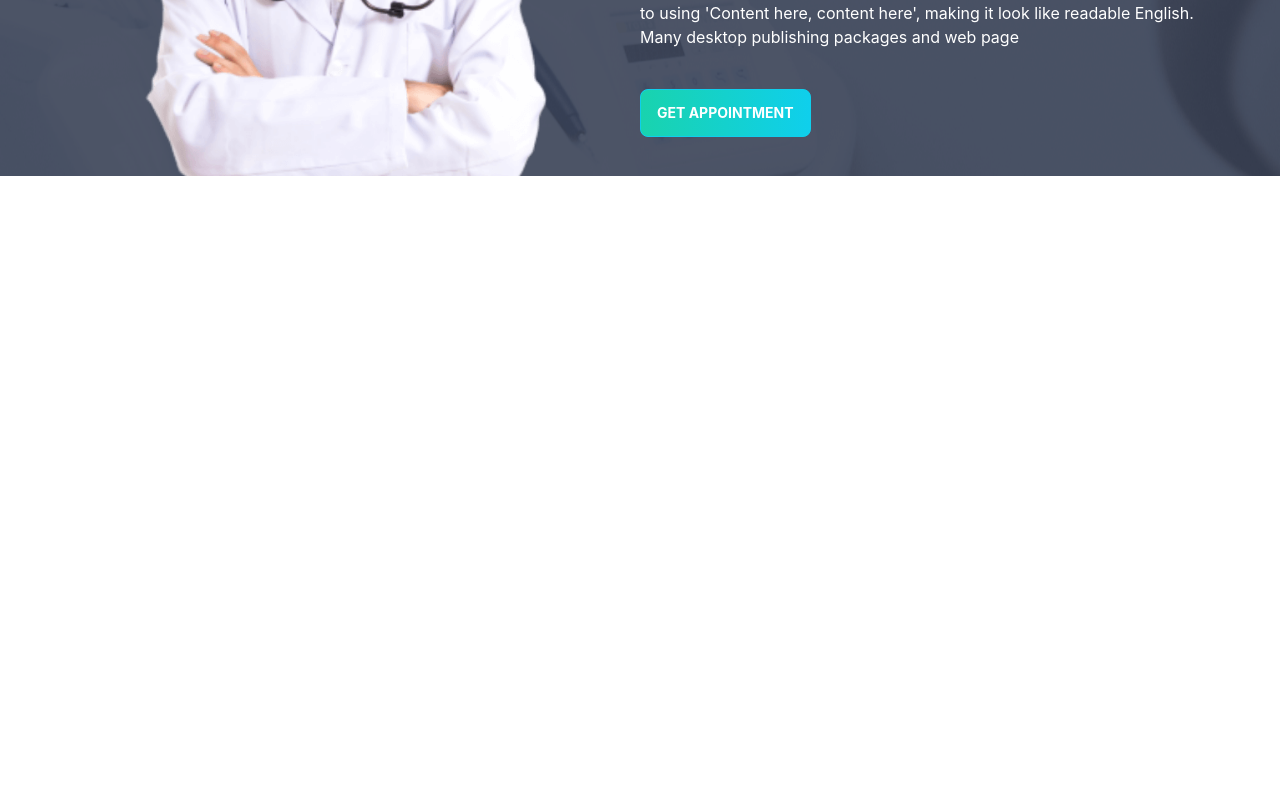
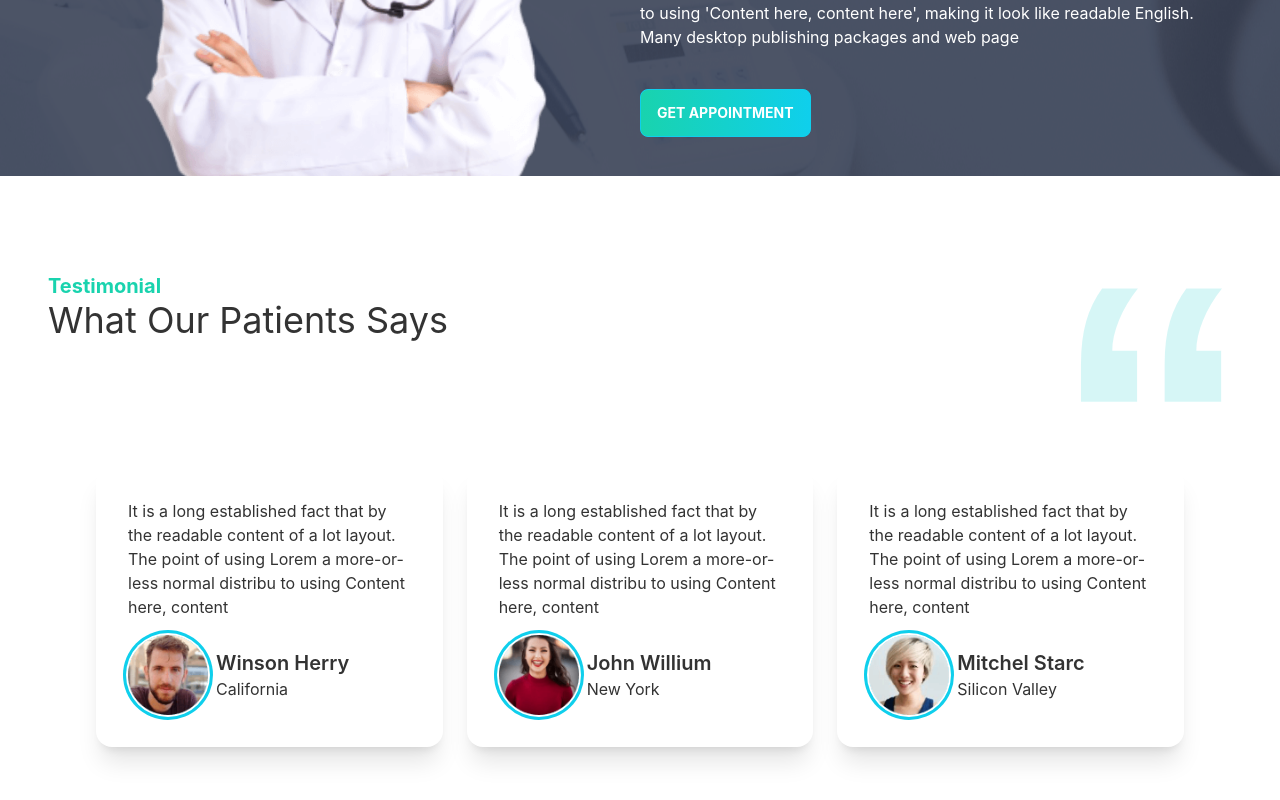
Before and after one commit to dear-mahmud-bd/web-project-001, a React (Create React App) app: page / in a window 1280 px wide. Shown: the part 2278-3078 px from the top of the page. Before the commit the page ends 2454 px from the top, so only its background shows below. Built offline with nearby package versions, Linux system fonts and the light colour scheme.

Commit message:
feedback

```diff
--- a/src/components/Pages/Home/Home.js
+++ b/src/components/Pages/Home/Home.js
@@ -3,6 +3,7 @@ import Banner from './Banner';
 import HomeAppointment from './HomeAppointment';
 import Info from './Info';
 import Services from './Services';
+import Testimonial from './Testimonial';
 
 const Home = () => {
     return (
@@ -11,6 +12,7 @@ const Home = () => {
             <Info/>
             <Services/>
             <HomeAppointment/>
+            <Testimonial></Testimonial>
         </div>
     );
 };
--- a/src/components/Pages/Home/HomeAppointment.js
+++ b/src/components/Pages/Home/HomeAppointment.js
@@ -5,7 +5,7 @@ import PrimaryBtn from '../../Shared/PrimaryBtn';
 
 const HomeAppointment = () => {
     return (
-        <div
+        <div className='mb-24'
             style={{
                 background: `url(${appointment})`
             }}
--- /dev/null
+++ b/src/components/Pages/Home/ReviewCart.js
@@ -0,0 +1,24 @@
+import React from 'react';
+
+const ReviewCart = ({ review }) => {
+    return (
+        <div className="card bg-base-100 shadow-xl">
+            <div className="card-body">
+                <p className='mb-2'>{review.message}</p>
+                <div className="card-actions justify-start">
+                    <div className="flex items-center justify-center">
+                        <div className="w-16 md:w-20 rounded-full ring ring-primary ring-offset-base-100 ring-offset-2">
+                            <img src={review.img} alt='' />
+                        </div>
+                        <div className='pl-2'>
+                            <h2 className="card-title">{review.name}</h2>
+                            <h2 className="">{review.from}</h2>
+                        </div>
+                    </div>
+                </div>
+            </div>
+        </div>
+    );
+};
+
+export default ReviewCart;
--- /dev/null
+++ b/src/components/Pages/Home/Testimonial.js
@@ -0,0 +1,48 @@
+import React from 'react';
+import quote from '../../../assets/icons/quote.svg';
+import people1 from '../../../assets/images/people1.png';
+import people2 from '../../../assets/images/people2.png';
+import people3 from '../../../assets/images/people3.png';
+import ReviewCart from './ReviewCart';
+
+const Testimonial = () => {
+    const reviews = [
+        {
+            _id: 1,
+            name: "Winson Herry",
+            from: "California",
+            message: "It is a long established fact that by the readable content of a lot layout. The point of using Lorem a more-or-less normal distribu to using Content here, content",
+            img: people1,
+        },
+        {
+            _id: 2,
+            name: "John Willium",
+            from: "New York",
+            message: "It is a long established fact that by the readable content of a lot layout. The point of using Lorem a more-or-less normal distribu to using Content here, content",
+            img: people2,
+        },
+        {
+            _id: 3,
+            name: "Mitchel Starc",
+            from: "Silicon Valley",
+            message: "It is a long established fact that by the readable content of a lot layout. The point of using Lorem a more-or-less normal distribu to using Content here, content",
+            img: people3,
+        }
+    ];
+    return (
+        <section className='px-12 mb-20'>
+            <div className='flex items-start justify-between mb-16'>
+                <div>
+                    <h1 className='font-bold text-xl text-secondary'>Testimonial</h1>
+                    <h1 className='text-4xl'>What Our Patients Says</h1>
+                </div>
+                <img className=' w-24 md:w-40' src={quote} alt="quote" />
+            </div>
+            <div className='grid grid-cols-1 md:grid-cols-2 lg:grid-cols-3 gap-6 px-12 my-10'>
+                {reviews.map(review => <ReviewCart key={review._id} review={review}></ReviewCart>)}
+            </div>
+        </section>
+    );
+};
+
+export default Testimonial;
```
